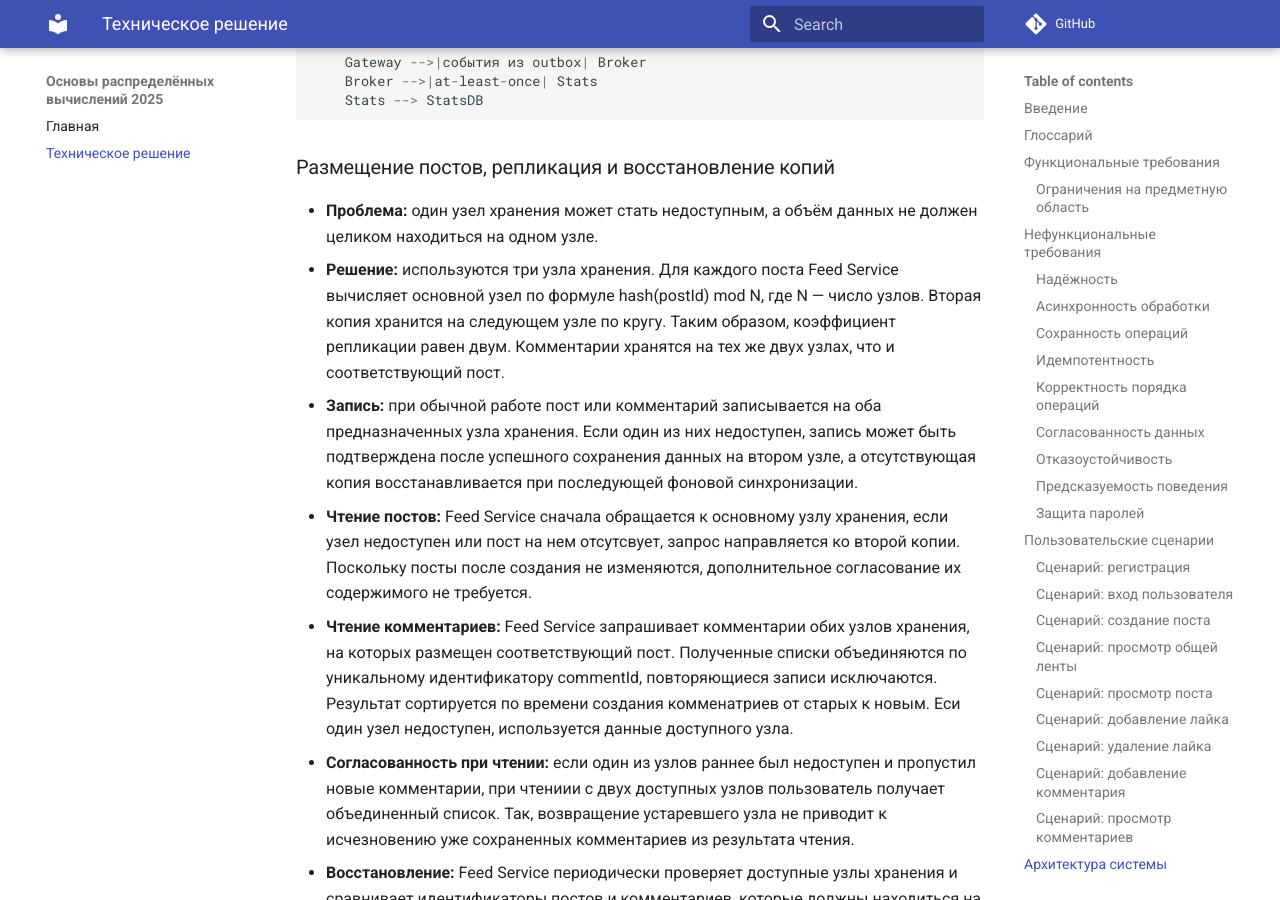
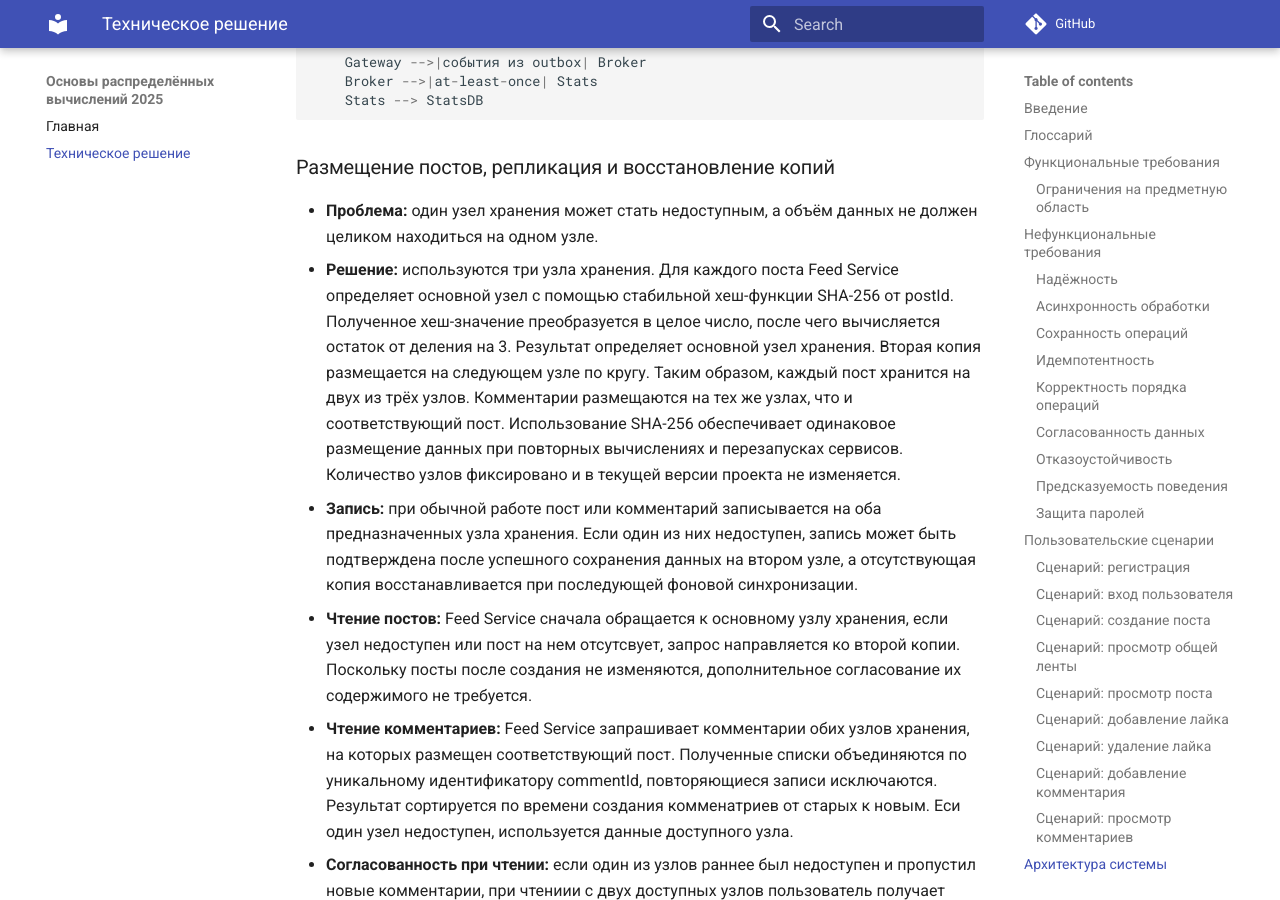
Before and after one commit to spbu-ds-practicum-2026/brigada, an MkDocs documentation site: the page built from docs/tr.md, in a window 1280 px wide and 900 px high, scrolled down 10360 px. Built offline with MkDocs 1.6.1 and Material for MkDocs 9.7.7, drawn with Linux system fonts in a browser that asks for light colours; comment, search, counter and statistics services are not loaded; some of the changed text lies outside the part shown.

Commit message:
Update tr.md
Поправили распределение постов между узлами хранения

```diff
--- a/docs/tr.md
+++ b/docs/tr.md
@@ -382,7 +382,7 @@ graph TD
 ### Размещение постов, репликация и восстановление копий
 
 - **Проблема:** один узел хранения может стать недоступным, а объём данных не должен целиком находиться на одном узле.
-- **Решение:** используются три узла хранения. Для каждого поста Feed Service вычисляет основной узел по формуле hash(postId) mod N, где N — число узлов. Вторая копия хранится на следующем узле по кругу. Таким образом, коэффициент репликации равен двум. Комментарии хранятся на тех же двух узлах, что и соответствующий пост.
+- **Решение:** используются три узла хранения. Для каждого поста Feed Service определяет основной узел с помощью стабильной хеш-функции SHA-256 от postId. Полученное хеш-значение преобразуется в целое число, после чего вычисляется остаток от деления на 3. Результат определяет основной узел хранения. Вторая копия размещается на следующем узле по кругу. Таким образом, каждый пост хранится на двух из трёх узлов. Комментарии размещаются на тех же узлах, что и соответствующий пост. Использование SHA-256 обеспечивает одинаковое размещение данных при повторных вычислениях и перезапусках сервисов. Количество узлов фиксировано и в текущей версии проекта не изменяется.
 - **Запись:** при обычной работе пост или комментарий записывается на оба предназначенных узла хранения. Если один из них недоступен, запись может быть подтверждена после успешного сохранения данных на втором узле, а отсутствующая копия восстанавливается при последующей фоновой синхронизации.
 - **Чтение постов:** Feed Service сначала обращается к основному узлу хранения, если узел недоступен или пост на нем отсутсвует, запрос направляется ко второй копии. Поскольку посты после создания не изменяются, дополнительное согласование их содержимого не требуется.
 - **Чтение комментариев:** Feed Service запрашивает комментарии обих узлов хранения, на которых размещен соответствующий пост. Полученные списки объединяются по уникальному идентификатору commentId, повторяющиеся записи исключаются. Результат сортируется по времени создания комменатриев от старых к новым. Еси один узел недоступен, используется данные доступного узла.
@@ -435,7 +435,7 @@ graph TD
 1. Авторизованный клиент отправляет POST /posts с текстом поста в API Gateway.
 2. API Gateway проверяет авторизацию пользователя и передаёт запрос в Feed Service.
 3. Feed Service создаёт уникальный postId и сохраняет информацию о посте в Feed DB со статусом pending.
-4. Feed Service определяет два узла хранения, на которых должен находиться пост.
+4. Feed Service вычисляет SHA-256 от postId и по остатку от деления полученного значения на 3 определяет основной узел хранения. Вторым выбирается следующий узел по кругу. Полученная пара узлов используется для сохранения поста и его последующего чтения.
 5. Feed Service отправляет пост на оба выбранных узла. Каждый узел сохраняет запись по postId. Повторная запись с тем же postId не создает дубликат.
 6. После успешного сохранения поста хотя бы на одном узле Feed Service меняет его статус в Feed DB на published. Если второй узел недоступен, его копия восстанавливается при последующей фоновой синхронизации.
 7. В общей ленте отображаются только посты со статусом published.
@@ -643,7 +643,8 @@ sequenceDiagram
 
 - **Тесты распределения и репликации**
   - одинаковый postId всегда отображается на одну и ту же пару узлов;
-  - разные postId распределяются между узлами по hash(postId);
+  - разные postId распределяются между тремя узлами с использованием SHA-256;
+  - после перезапуска Feed Service один и тот же postId соответствует той же паре узлов хранения;
   - новый пост при нормальной работе появляется на двух узлах;
   - комментарии размещаются на тех же узлах, что и пост;
   - при остановке одного Storage Node чтение выполняется со второй копии;
```
